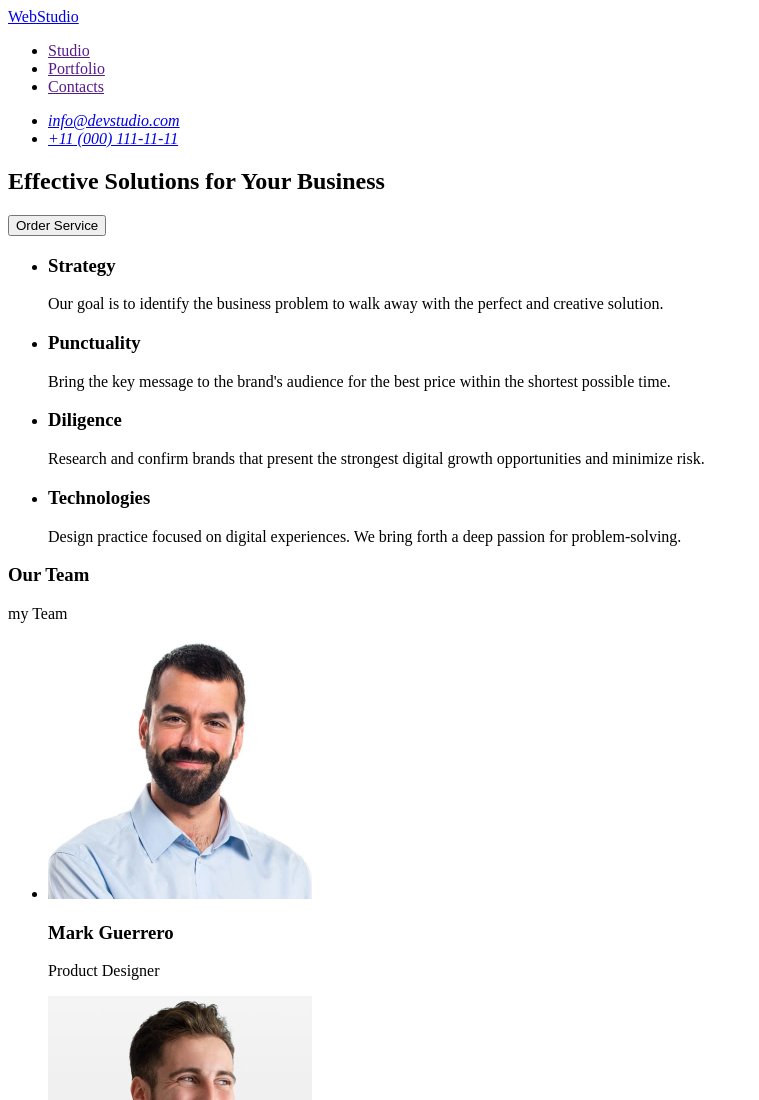
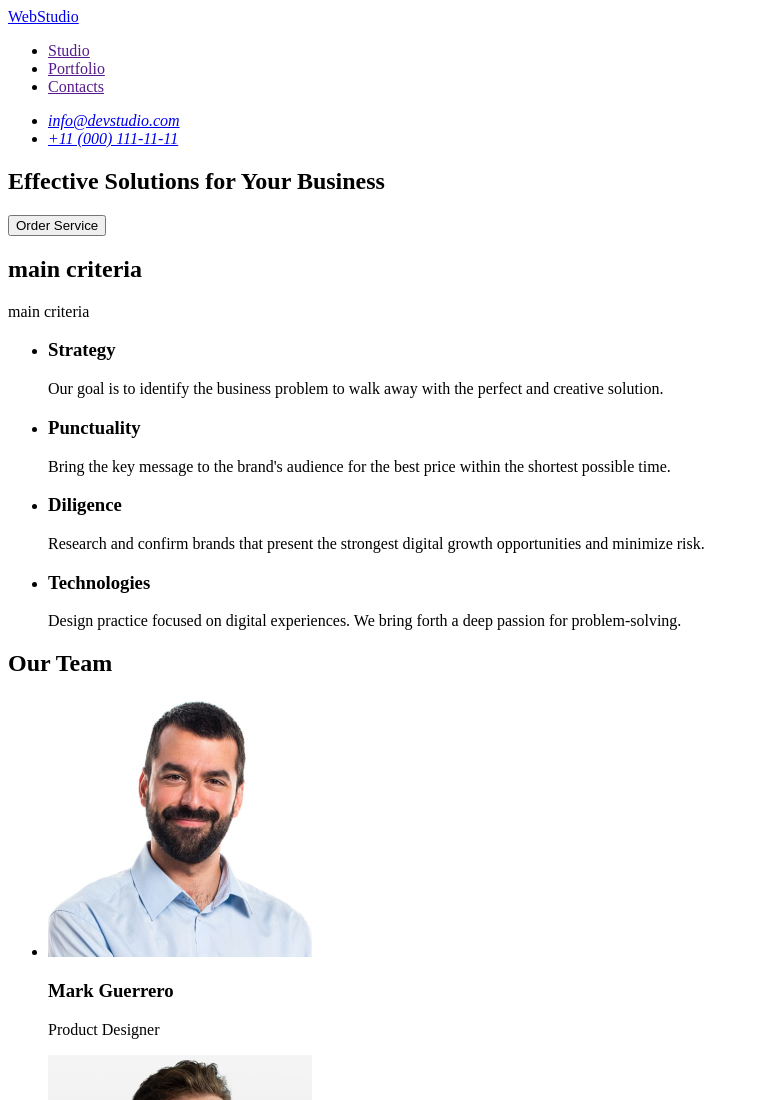
Before and after one commit to Serhii-Kondratuyk/goit-markup-hw-01, a plain HTML site: page index.html in a window 1280 px wide. Shown: the top 1100 px of the page, without its empty margins (0-759 px from the left). Drawn offline with Linux system fonts and the light colour scheme.

Commit message:
Update index.html

```diff
--- a/index.html
+++ b/index.html
@@ -47,6 +47,8 @@
 
         </section>
         <section>
+            <h2>main criteria</h2>
+            <p>main criteria</p>
             <ul>
                 <li>
                     <h3>Strategy</h3>
@@ -73,8 +75,8 @@
             </ul>
         </section>
         <section>
-            <h3>Our Team</h3>
-            <p>my Team</p>
+            <h2>Our Team</h2>
+
             <ul>
                 <li>
                     <img src="images/img.jpg" alt="Mark Guerrero" width="264" height="260">
```
